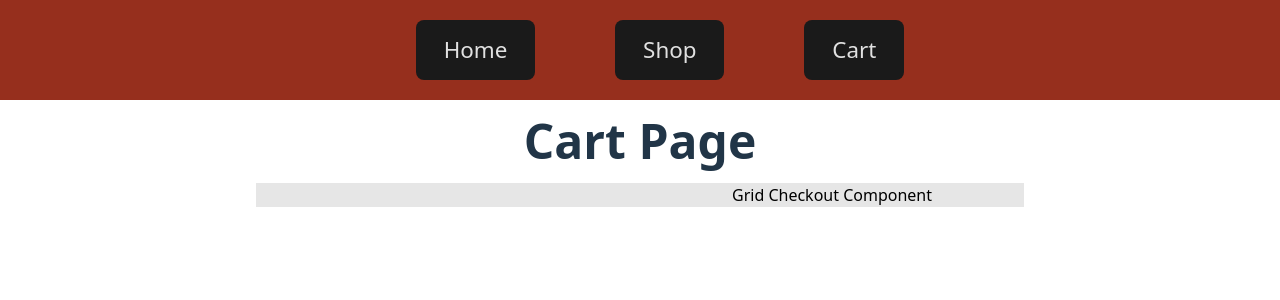
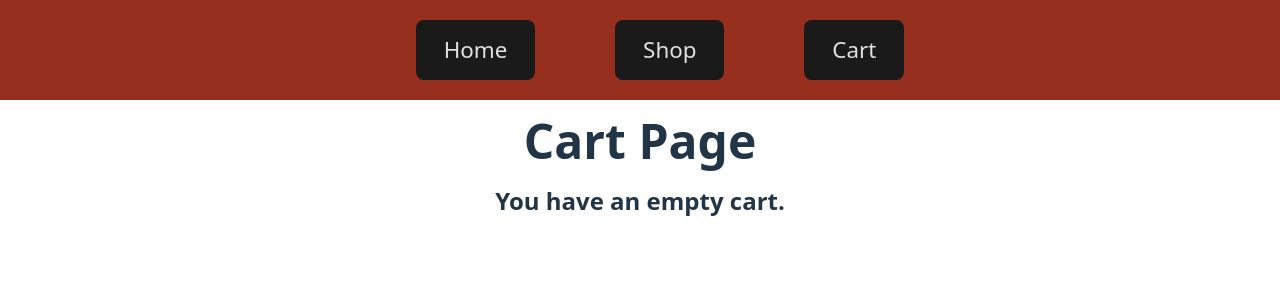
Before and after one commit to PandesalPanpan/shopping-cart, a React (Vite) app: page /cart in a window 1280 px wide. Shown: the top 300 px of the page. Built offline with nearby package versions, Linux system fonts and the light colour scheme.

Commit message:
Feat: Add empty cart header if cart is empty

```diff
--- a/src/components/CartItemGrid.jsx
+++ b/src/components/CartItemGrid.jsx
@@ -5,6 +5,14 @@ import styles from './CartItemGrid.module.css';
 
 export default function CartItemGrid() {
     const cartItems = useContext(CartItemsContext);
+
+    if (cartItems.length < 1) {
+        return (
+            <h2>
+                You have an empty cart.
+            </h2>
+        )
+    }
 
 
     return (
```
